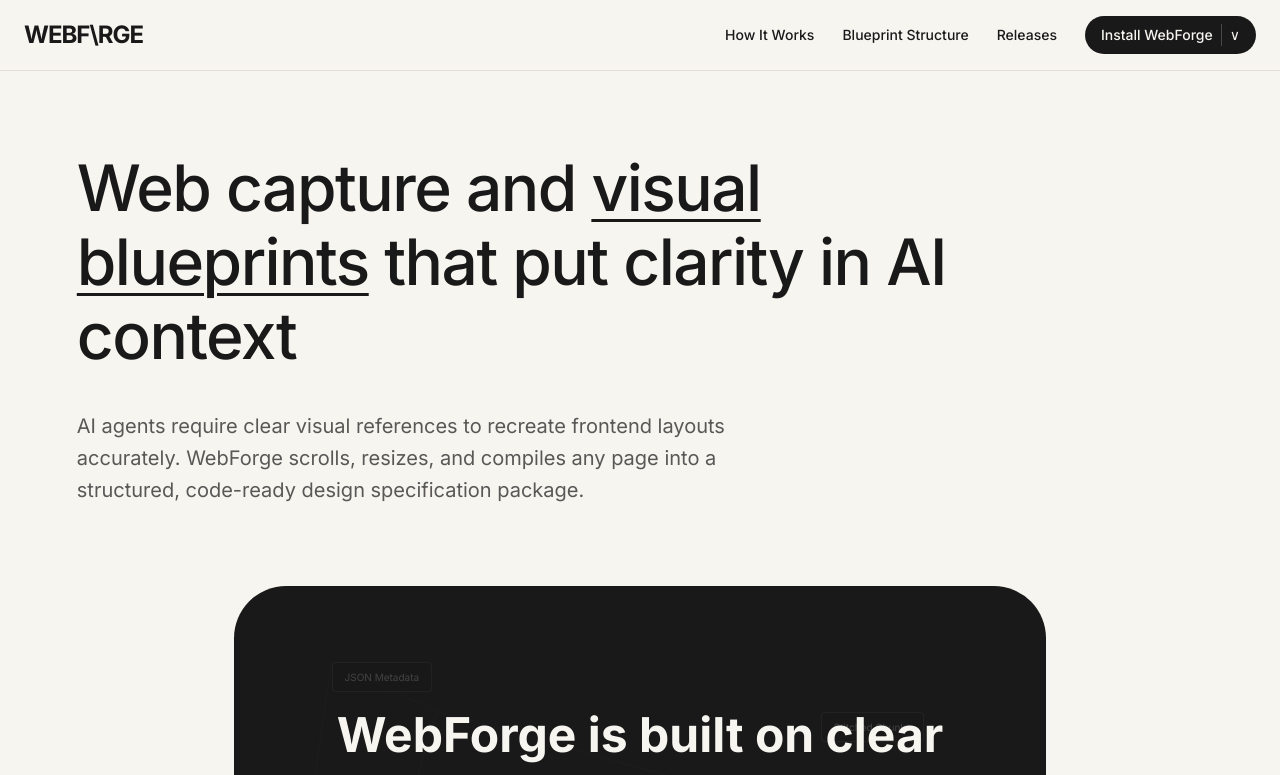
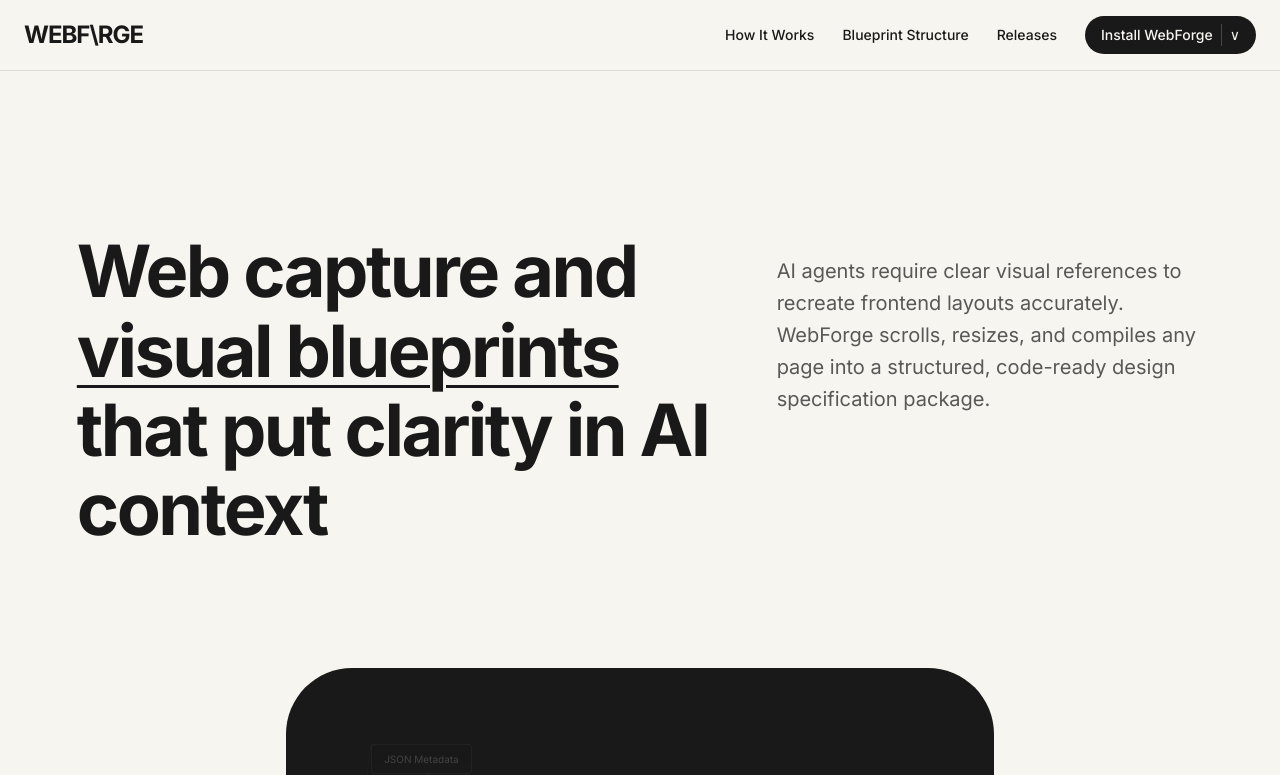
Before and after one commit to zakisheriff/WebForge, a Next.js app in the folder website/: page / in a window 1280 px wide. Shown: the top 775 px of the page. Built offline with nearby package versions, Linux system fonts and the light colour scheme.

Commit message:
style: restore double-column hero layout with expanded top spacing

```diff
--- a/website/src/app/globals.css
+++ b/website/src/app/globals.css
@@ -257,18 +257,19 @@
 .hero {
   max-width: 1440px;
   margin: 0 auto;
-  padding: 80px 6% 40px;
-  display: flex;
-  flex-direction: column;
-  gap: 28px;
+  padding: 160px 6% 80px;
+  display: grid;
+  grid-template-columns: 1.2fr 0.8fr;
+  gap: 60px;
   align-items: flex-start;
 }
 
 .hero-title {
-  font-size: 64px;
-  line-height: 1.15;
-  letter-spacing: -1.5px;
-  max-width: 900px;
+  font-size: 72px;
+  font-weight: 800;
+  line-height: 1.1;
+  letter-spacing: -2.5px;
+  max-width: 700px;
 }
 
 .hero-title span {
@@ -282,8 +283,8 @@
   font-size: 20px;
   color: var(--text-secondary);
   line-height: 1.6;
-  max-width: 720px;
-  padding-top: 10px;
+  max-width: 440px;
+  padding-top: 24px;
 }
 
 @keyframes expandBanner {
```
